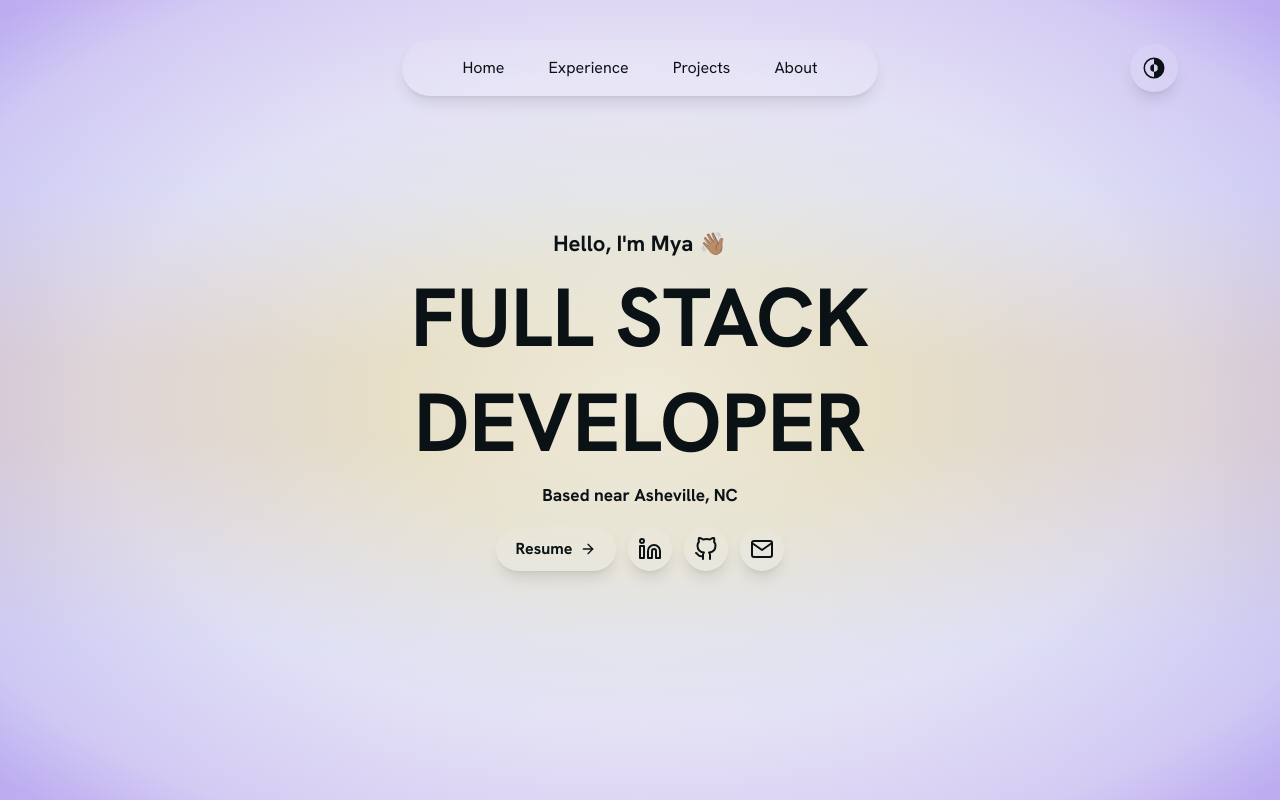
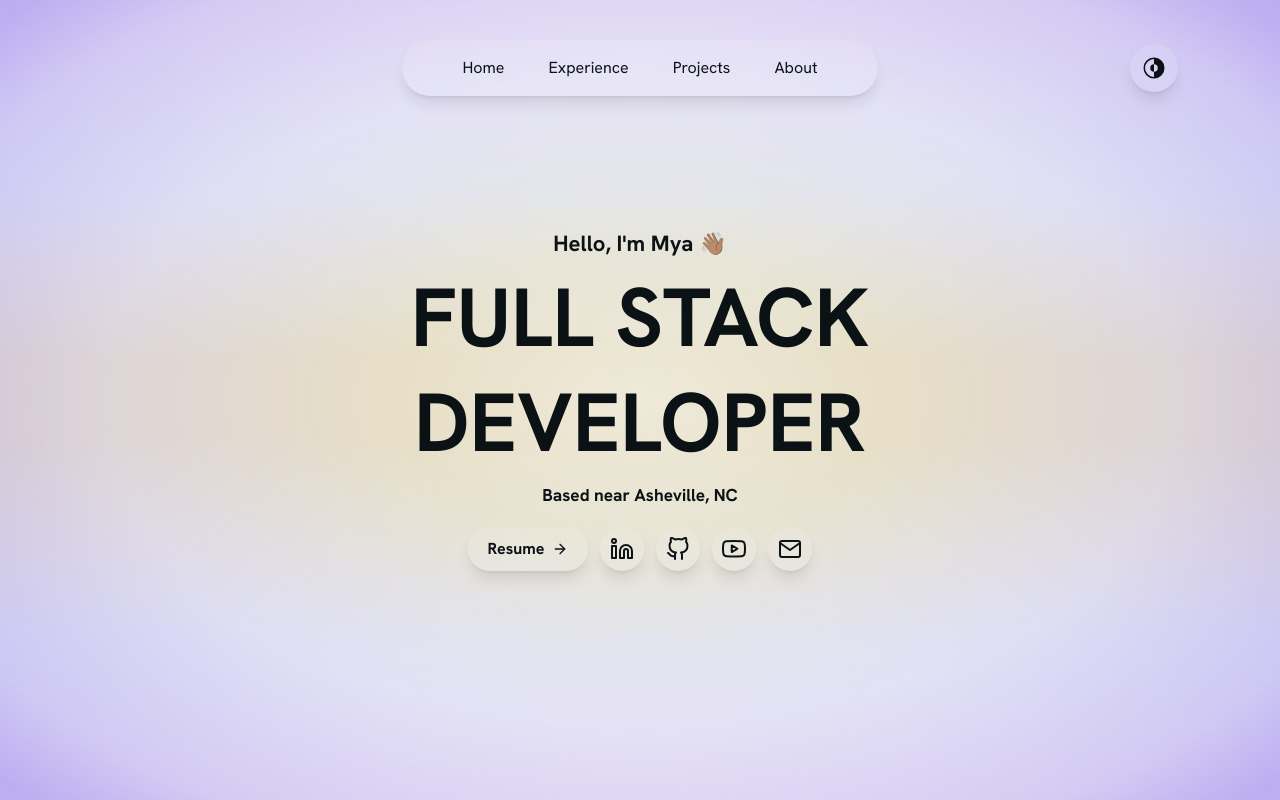
Before and after one commit to myavonbehren/portfolio, a Next.js app in the folder mya-portfolio/: page / in a window 1280 px wide. Shown: the top 800 px of the page. Built offline with nearby package versions, Linux system fonts and the light colour scheme; no server answers; the database is empty.

Commit message:
add youtube link

```diff
--- a/mya-portfolio/src/app/_components/hero.tsx
+++ b/mya-portfolio/src/app/_components/hero.tsx
@@ -2,6 +2,8 @@ import { FiLinkedin } from "react-icons/fi";
 import { FiGithub } from "react-icons/fi";
 import { FiMail } from "react-icons/fi";
 import { FiArrowRight } from "react-icons/fi";
+import { FiYoutube } from "react-icons/fi";
+
 
 const Hero = () => {
   return (
@@ -34,6 +36,13 @@ const Hero = () => {
             className="btn-base p-2.5 inline-flex items-center transition delay-10 duration-300 ease-in-out hover:-translate-y-1 hover:scale-110">
                 <FiGithub className="w-6 h-6"/>
             </a>
+            <a
+            href="https://www.youtube.com/@myavonbehren"
+            target="_blank"
+            rel="noopener noreferrer"
+            className="btn-base p-2.5 inline-flex items-center transition delay-10 duration-300 ease-in-out hover:-translate-y-1 hover:scale-110">
+                <FiYoutube className="w-6 h-6"/>
+            </a>
             <a href="mailto:myakvb@gmail.com"
             rel="noopener noreferrer"
             className="btn-base p-2.5 inline-flex items-center transition delay-10 duration-300 ease-in-out hover:-translate-y-1 hover:scale-110">
```
